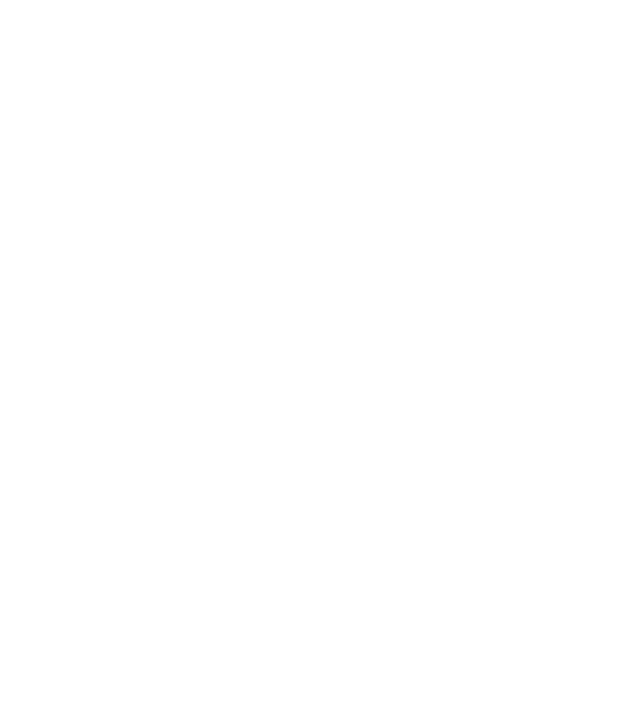
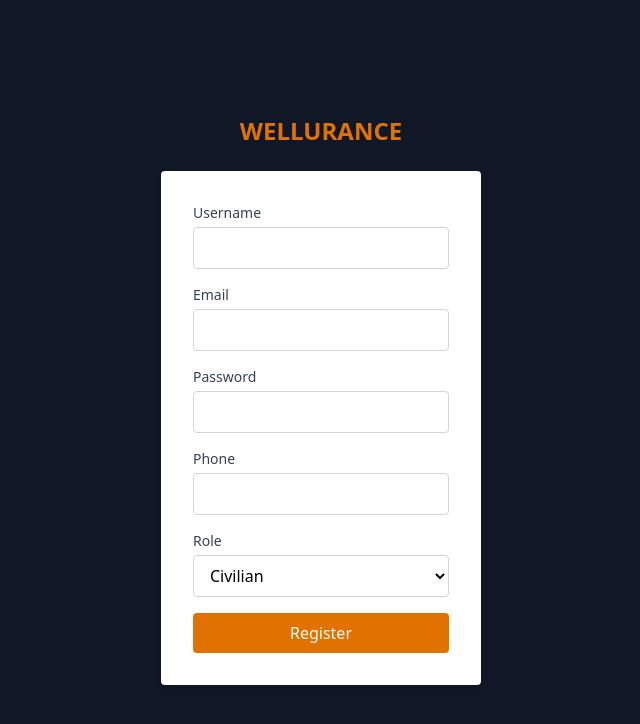
Before and after one commit to swawiye/Wellurance-Frontend, a React (Vite) app in the folder wellurance/: page /register in a window 1280 px wide. Before the commit this address had no page. Shown: the top 724 px of the page, without its empty margins (319-959 px from the left). Built offline with nearby package versions, Linux system fonts and the light colour scheme.

Commit message:
axios installation, login and register forms

```diff
--- a/wellurance/package.json
+++ b/wellurance/package.json
@@ -11,6 +11,7 @@
   },
   "dependencies": {
     "@tailwindcss/vite": "^4.1.11",
+    "axios": "^1.11.0",
     "react": "^19.1.0",
     "react-dom": "^19.1.0",
     "react-router-dom": "^7.7.0",
--- a/wellurance/src/App.jsx
+++ b/wellurance/src/App.jsx
@@ -4,6 +4,8 @@
 import EmergencyServices from './pages/Services';
 import About from './pages/About';
 import Profile from './pages/Profile';
+import Login from './pages/LogIn';
+import SignUp from './pages/Register';
 
 function App() {
   return (
@@ -14,6 +16,8 @@
         <Route path='/services' element={<EmergencyServices/>}/>
         <Route path='/about' element={<About/>}/>
         <Route path='/profile' element={<Profile/>}/>
+        <Route path='/register' element={<SignUp/>}/>
+        <Route path='/login' element={<Login/>}/>
       </Routes>
     </Router>
   )
--- a/wellurance/src/pages/Dashboard.jsx
+++ b/wellurance/src/pages/Dashboard.jsx
@@ -1,4 +1,4 @@
-import { BrowserRouter as NavLink } from 'react-router-dom';
+import { BrowserRouter as NavLink, Link } from 'react-router-dom';
 import bgImg from '../assets/Wellurance Landing image.png';
 
 function Dashboard() {
@@ -70,7 +70,7 @@
 
             <div class="flex justify-center mt-5 mb-6">
                 <div class="px-10 py-10 rounded-xl bg-amber-600 w-60 items-center flex justify-center hover:bg-amber-500 transition">
-                    <button class="font-semibold text-lg text-white text-center"><a href="/register">Get Started to receive emergency services today</a></button>
+                    <button class="font-semibold text-lg text-white text-center"><Link to="/register">Get Started to receive emergency services today</Link></button>
                 </div>
             </div>
 
--- a/wellurance/src/pages/LogIn.jsx
+++ b/wellurance/src/pages/LogIn.jsx
@@ -1 +1,106 @@
-// Log in page
+import React, { useState } from 'react';
+import axios from 'axios';
+import { useNavigate } from 'react-router-dom';
+import bgImg from '../assets/Wellurance Landing image.png';
+
+const Login = () => {
+    const navigate = useNavigate();
+    const [formData, setFormData] = useState({
+      email: '',
+      password: '',
+      role: 'CIVILIAN', // optional for backend filtering or routing
+    });
+
+    const handleChange = (e) => {
+      setFormData({
+        ...formData,
+        [e.target.name]: e.target.value,
+      });
+    };
+
+    const handleSubmit = async (e) => {
+      e.preventDefault();
+      try {
+        // Replace this with your actual API endpoint
+        const response = await axios.post('/api/login/', formData);
+        // Handle token storage and routing
+        localStorage.setItem('token', response.data.token);
+        navigate('/dashboard');
+      } catch (err) {
+        console.error('Login failed:', err);
+        alert('Invalid credentials.');
+      }
+    };
+
+    const bg = {
+      backgroundImage: `url(${bgImg})`,
+      backgroundSize: 'cover',
+      backgroundPosition: 'center',
+      backgroundRepeat: 'no-repeat',
+      minHeight: '100vh', // Ensures full vertical coverage
+      width: '100%',
+      display: 'flex',
+      flexDirection: 'column',
+      justifyContent: 'center',
+      alignItems: 'center',
+      animation: 'fadeIn 1.5s ease-in-out',
+    };
+
+    return (
+      <div className="relative h-screen w-full bg-gray-900 flex flex-col items-center justify-center space-y-6" style={bg}>
+        <h1 className="text-2xl font-bold text-amber-600">
+          <a href="/">WELLURANCE</a>
+        </h1>
+        <form onSubmit={handleSubmit} className="bg-white p-8 rounded shadow-md w-80 space-y-4">
+          <div>
+            <label className="block text-sm font-medium text-gray-700">Email</label>
+            <input
+              type="text"
+              name="email"
+              className="mt-1 block w-full border border-gray-300 rounded px-3 py-2 focus:outline-none focus:ring-amber-500 focus:border-amber-500"
+              value={formData.email}
+              onChange={handleChange}
+              required
+            />
+          </div>
+
+          <div>
+            <label className="block text-sm font-medium text-gray-700">Password</label>
+            <input
+              type="password"
+              name="password"
+              className="mt-1 block w-full border border-gray-300 rounded px-3 py-2 focus:outline-none focus:ring-amber-500 focus:border-amber-500"
+              value={formData.password}
+              onChange={handleChange}
+              required
+            />
+          </div>
+
+          <div>
+            <label className="block text-sm font-medium text-gray-700">Role</label>
+            <select
+              name="role"
+              className="mt-1 block w-full border border-gray-300 rounded px-3 py-2 bg-white focus:outline-none focus:ring-amber-500 focus:border-amber-500"
+              value={formData.role}
+              onChange={handleChange}
+            >
+              <option value="ADMIN">Administrator</option>
+              <option value="DISPATCHER">Dispatcher</option>
+              <option value="AMBULANCE">Ambulance Team</option>
+              <option value="FIRE">Firefighter Team</option>
+              <option value="CIVILIAN">Civilian</option>
+            </select>
+          </div>
+
+          <button
+            type="submit"
+            className="w-full bg-amber-600 text-white py-2 px-4 rounded hover:bg-amber-700"
+          >
+            Log In
+          </button>
+        </form>
+      </div>
+    );
+};
+
+export default Login;
--- a/wellurance/src/pages/Register.jsx
+++ b/wellurance/src/pages/Register.jsx
@@ -1 +1,117 @@
-// Sign up page
+import React, { useState } from 'react';
+import axios from 'axios';
+import { useNavigate, Link } from 'react-router-dom';
+
+const SignUp = () => {
+  const navigate = useNavigate();
+  const [formData, setFormData] = useState({
+    username: '',
+    email: '',
+    password: '',
+    phone: '',
+    role: 'CIVILIAN', // default role
+    is_verified: false, // default verified status (can be true based on admin verification)
+  });
+
+  const handleChange = (e) => {
+    setFormData({
+      ...formData,
+      [e.target.name]: e.target.value,
+    });
+  };
+
+  const handleSubmit = async (e) => {
+    e.preventDefault();
+    try {
+      // Replace with your actual API endpoint
+      const response = await axios.post('/api/register/', formData);
+      console.log('Registration successful', response.data);
+      navigate('/login');  // Redirect to login after successful registration
+    } catch (err) {
+      console.error('Registration failed:', err);
+      alert('Registration failed, please try again.');
+    }
+  };
+
+  return (
+    <div className="relative h-screen w-full bg-gray-900 flex flex-col items-center justify-center space-y-6">
+      <h1 className="text-2xl font-bold text-amber-600">
+        <a href="/">WELLURANCE</a>
+      </h1>
+      <form onSubmit={handleSubmit} className="bg-white p-8 rounded shadow-md w-80 space-y-4">
+        <div>
+          <label className="block text-sm font-medium text-gray-700">Username</label>
+          <input
+            type="text"
+            name="username"
+            className="mt-1 block w-full border border-gray-300 rounded px-3 py-2 focus:outline-none focus:ring-amber-500 focus:border-amber-500"
+            value={formData.username}
+            onChange={handleChange}
+            required
+          />
+        </div>
+
+        <div>
+          <label className="block text-sm font-medium text-gray-700">Email</label>
+          <input
+            type="text"
+            name="email"
+            className="mt-1 block w-full border border-gray-300 rounded px-3 py-2 focus:outline-none focus:ring-amber-500 focus:border-amber-500"
+            value={formData.email}
+            onChange={handleChange}
+            required
+          />
+        </div>
+
+        <div>
+          <label className="block text-sm font-medium text-gray-700">Password</label>
+          <input
+            type="password"
+            name="password"
+            className="mt-1 block w-full border border-gray-300 rounded px-3 py-2 focus:outline-none focus:ring-amber-500 focus:border-amber-500"
+            value={formData.password}
+            onChange={handleChange}
+            required
+          />
+        </div>
+
+        <div>
+          <label className="block text-sm font-medium text-gray-700">Phone</label>
+          <input
+            type="text"
+            name="phone"
+            className="mt-1 block w-full border border-gray-300 rounded px-3 py-2 focus:outline-none focus:ring-amber-500 focus:border-amber-500"
+            value={formData.phone}
+            onChange={handleChange}
+            required
+          />
+        </div>
+
+        <div>
+          <label className="block text-sm font-medium text-gray-700">Role</label>
+          <select
+            name="role"
+            className="mt-1 block w-full border border-gray-300 rounded px-3 py-2 bg-white focus:outline-none focus:ring-amber-500 focus:border-amber-500"
+            value={formData.role}
+            onChange={handleChange}
+          >
+            <option value="ADMIN">Administrator</option>
+            <option value="DISPATCHER">Dispatcher</option>
+            <option value="AMBULANCE">Ambulance Team</option>
+            <option value="FIRE">Firefighter Team</option>
+            <option value="CIVILIAN">Civilian</option>
+          </select>
+        </div>
+
+        <button
+          type="submit"
+          className="w-full bg-amber-600 text-white py-2 px-4 rounded hover:bg-amber-700"
+        >
+          <Link to="/login">Register</Link>
+        </button>
+      </form>
+    </div>
+  );
+};
+
+export default SignUp;
```
Also changed, not shown: 1 other file (tests, documents, lock files or other folders).
